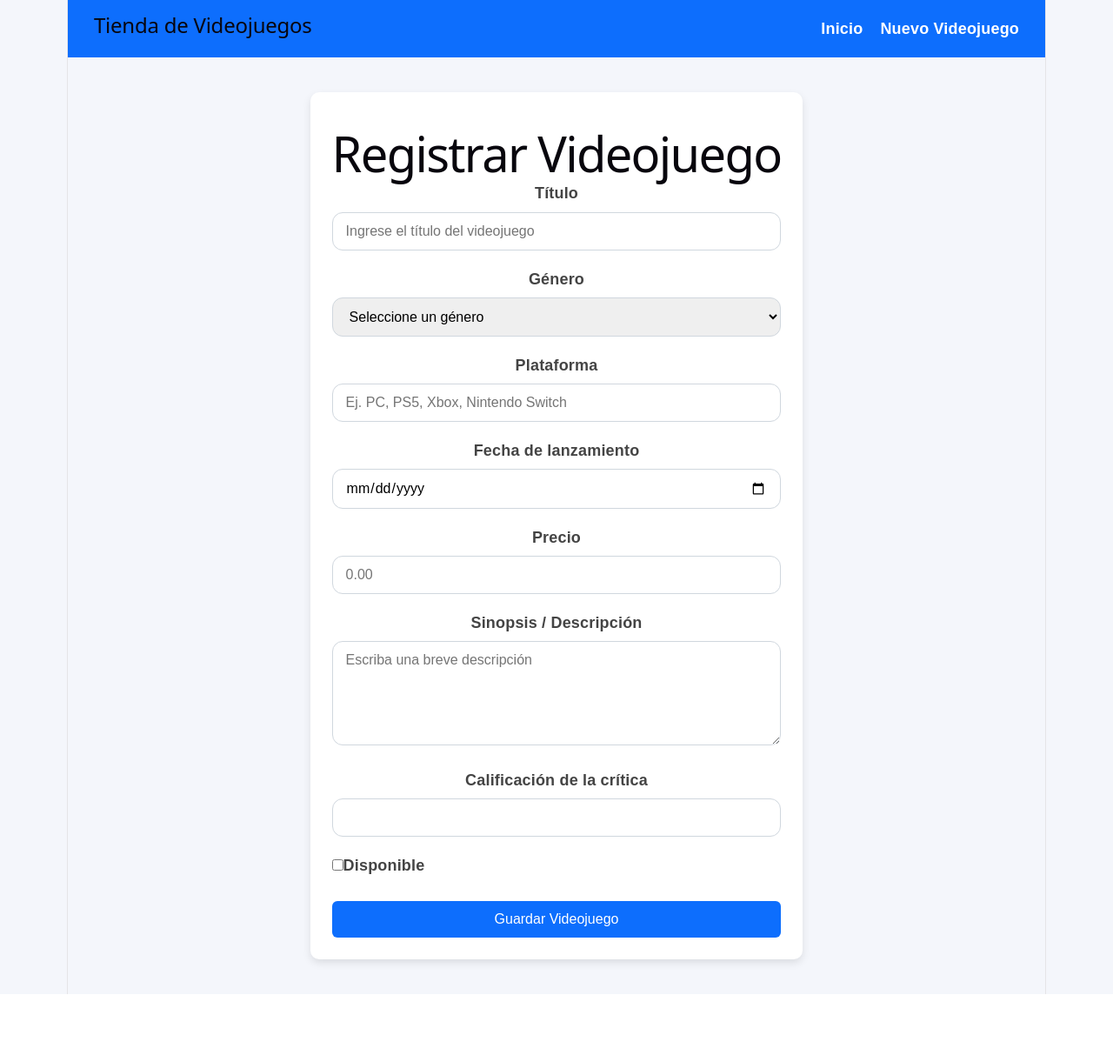
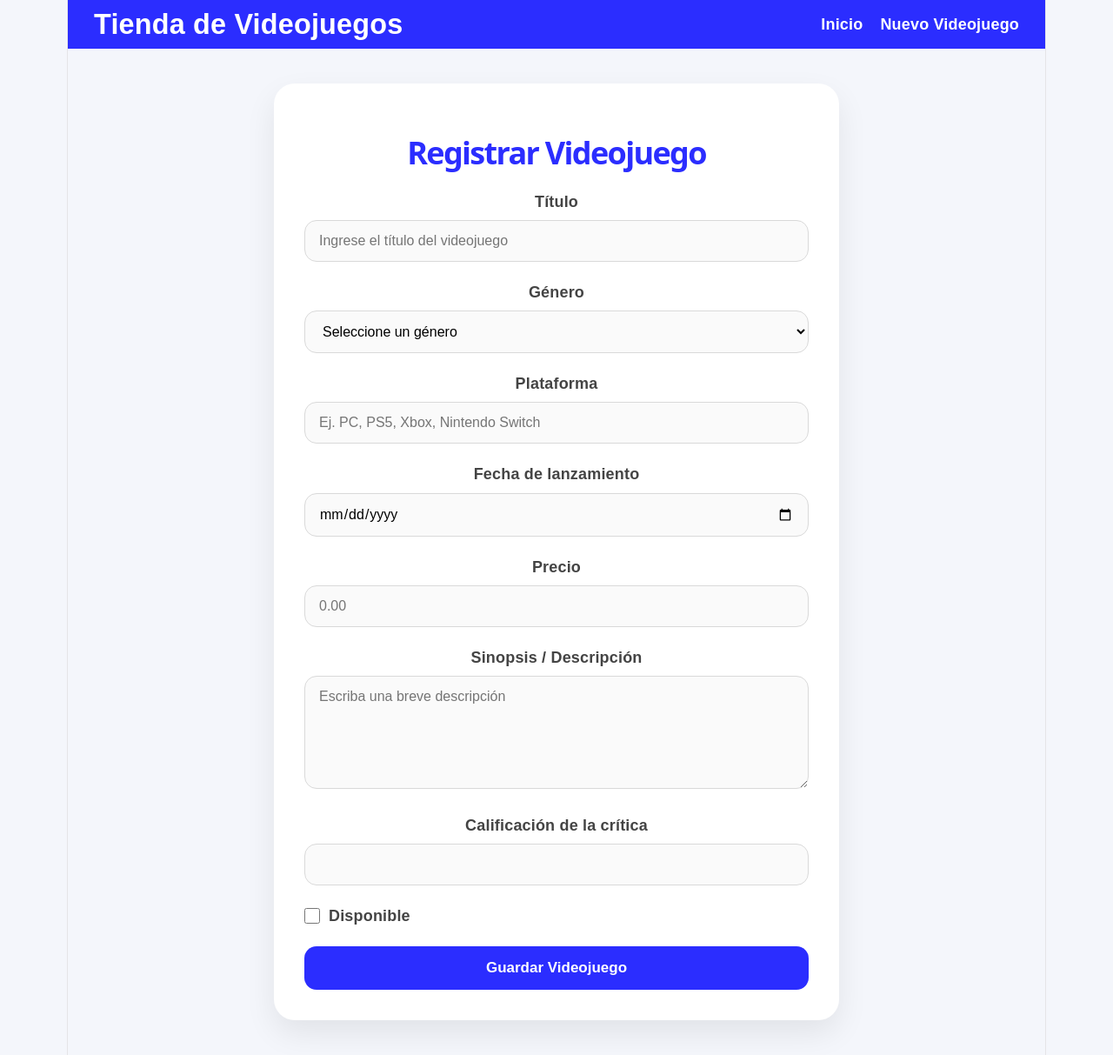
Before and after one commit to GaloRamiro/taller-react-videojuegos, a React (Vite) app: page /nuevo in a window 1280 px wide. Shown: the whole page at 87% size. Before the commit the page ends 1143 px from the top, so only its background shows below. Built offline with nearby package versions, Linux system fonts and the light colour scheme; the HTML template or start-up script is replaced by a standard one.

Commit message:
style: modernizar interfaz del formulario y agregar notificaciones toast

```diff
--- a/src/components/Navbar.css
+++ b/src/components/Navbar.css
@@ -1,5 +1,5 @@
 .navbar{
-    background:#0d6efd;
+    background:#2b2dff;
     color:white;
     padding:15px 30px;
 
@@ -22,3 +22,13 @@
 .menu a:hover{
     color:#61dafb;
 }
+.logo {
+    color: white;
+    text-decoration: none;
+    font-size: 1.8rem;
+    font-weight: bold;
+}
+
+.logo:hover {
+    color: #61dafb;
+}
--- a/src/components/Navbar.jsx
+++ b/src/components/Navbar.jsx
@@ -4,7 +4,9 @@ import "./Navbar.css";
 function Navbar() {
   return (
     <nav className="navbar">
-      <h2>Tienda de Videojuegos</h2>
+      <Link to="/" className="logo">
+        Tienda de Videojuegos
+      </Link>
 
       <div className="menu">
         <Link to="/">Inicio</Link>
--- a/src/pages/FormularioVideojuego.css
+++ b/src/pages/FormularioVideojuego.css
@@ -1,93 +1,207 @@
+/* ===== CONTENEDOR ===== */
+
 .formulario-container {
-  max-width: 600px;
+  width: 95%;
+  max-width: 650px;
   margin: 40px auto;
-  padding: 25px;
+  padding: 35px;
   background: #ffffff;
-  border-radius: 10px;
-  box-shadow: 0 4px 10px rgba(0, 0, 0, 0.1);
+  border-radius: 24px;
+  box-shadow: 0 15px 35px rgba(0, 0, 0, 0.08);
 }
 
 .formulario-container h1 {
   text-align: center;
-  margin-bottom: 20px;
+  margin-bottom: 30px;
+  color: #2b2dff;
+  font-size: 2rem;
+  font-weight: 700;
 }
+
+/* ===== FORMULARIO ===== */
 
 .formulario {
   display: flex;
   flex-direction: column;
-  gap: 20px;
+  gap: 22px;
 }
+
+/* ===== LABELS ===== */
 
 .formulario label {
   display: block;
   margin-bottom: 8px;
+  color: #444;
   font-weight: 600;
-  color: #444;
 }
+
+/* ===== INPUTS ===== */
 
 .formulario input,
 .formulario select,
 .formulario textarea {
   width: 100%;
-  padding: 12px 15px;
-  border: 1px solid #d0d7de;
-  border-radius: 12px;
+  padding: 14px 16px;
   font-size: 16px;
   font-family: inherit;
+
+  border: 1px solid #d9d9d9;
+  border-radius: 14px;
+
   outline: none;
-  transition: all 0.3s ease;
+
+  transition: all .3s ease;
+
   box-sizing: border-box;
+
+  background: #fafafa;
 }
-.formulario textarea {
-  resize: vertical;
-  min-height: 120px;
-  max-height: 250px;
-}
+
 .formulario input:focus,
 .formulario select:focus,
 .formulario textarea:focus {
-  border-color: #0d6efd;
-  box-shadow: 0 0 8px rgba(13, 110, 253, 0.25);
-}
-.checkbox {
-  display: flex;
-  align-items: center;
-  gap: 10px;
+
+  border-color: #2b2dff;
+
+  background: white;
+
+  box-shadow:
+  0 0 0 4px rgba(43,45,255,.12);
+
 }
 
-.checkbox input {
-  width: auto;
+/* ===== TEXTAREA ===== */
+
+.formulario textarea{
+
+    resize:vertical;
+
+    min-height:130px;
+
+    max-height:260px;
+
 }
 
-.formulario button {
-  background-color: #0d6efd;
-  color: white;
-  border: none;
-  padding: 12px;
-  border-radius: 6px;
-  cursor: pointer;
-  font-size: 16px;
+/* ===== CHECKBOX ===== */
+
+.checkbox{
+
+    display:flex;
+
+    align-items:center;
+
 }
 
-.formulario button:hover {
-  background-color: #0b5ed7;
-}
-.error-mensaje {
-  display: block;
-  color: red;
-  font-size: 14px;
-  margin-top: 5px;
-  animation: aparecer 0.3s ease;
+.checkbox label{
+
+    display:flex;
+
+    align-items:center;
+
+    gap:10px;
+
+    cursor:pointer;
+
+    margin:0;
+
 }
 
-@keyframes aparecer {
-  from {
-    opacity: 0;
-    transform: translateY(-3px);
-  }
+.checkbox input{
 
-  to {
-    opacity: 1;
-    transform: translateY(0);
-  }
+    width:18px;
+
+    height:18px;
+
 }
+
+/* ===== BOTÓN ===== */
+
+.formulario button{
+
+    background:#2b2dff;
+
+    color:white;
+
+    border:none;
+
+    padding:15px;
+
+    border-radius:14px;
+
+    cursor:pointer;
+
+    font-size:17px;
+
+    font-weight:bold;
+
+    transition:all .3s ease;
+
+}
+
+.formulario button:hover{
+
+    transform:translateY(-2px);
+
+    background:#1f21d4;
+
+    box-shadow:0 10px 25px rgba(43,45,255,.25);
+
+}
+
+/* ===== MENSAJES DE ERROR ===== */
+
+.error-mensaje{
+
+    display:block;
+
+    margin-top:6px;
+
+    color:#e63946;
+
+    font-size:14px;
+
+    font-weight:600;
+
+    animation:fadeIn .3s ease;
+
+}
+
+@keyframes fadeIn{
+
+from{
+
+opacity:0;
+
+transform:translateY(-5px);
+
+}
+
+to{
+
+opacity:1;
+
+transform:translateY(0);
+
+}
+
+}
+
+/* ===== RESPONSIVE ===== */
+
+@media(max-width:768px){
+
+.formulario-container{
+
+margin:20px;
+
+padding:25px;
+
+}
+
+.formulario-container h1{
+
+font-size:1.6rem;
+
+}
+
+}
```
